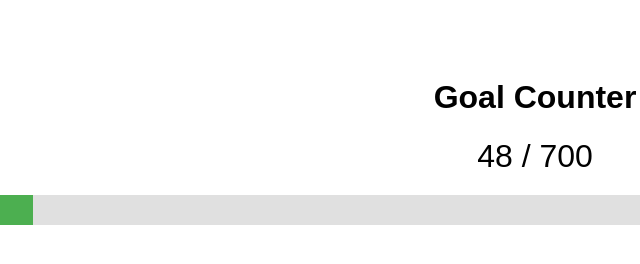
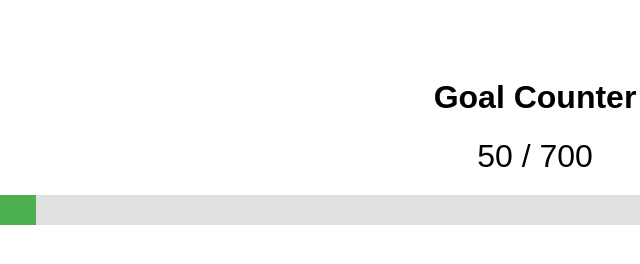
Before and after one commit to beWDev23/Goal-Counter, a plain HTML site: page index.html in a window 1280 px wide. Shown: the full height of the page, 105-745 px from the left. Drawn offline with Linux system fonts and the light colour scheme.

Commit message:
Update index.html

```diff
--- a/index.html
+++ b/index.html
@@ -39,7 +39,7 @@
   </div>
 
   <script>
-    let count = 48;
+    let count = 50;
     const goal = 700;
 
     function increment() {
```
